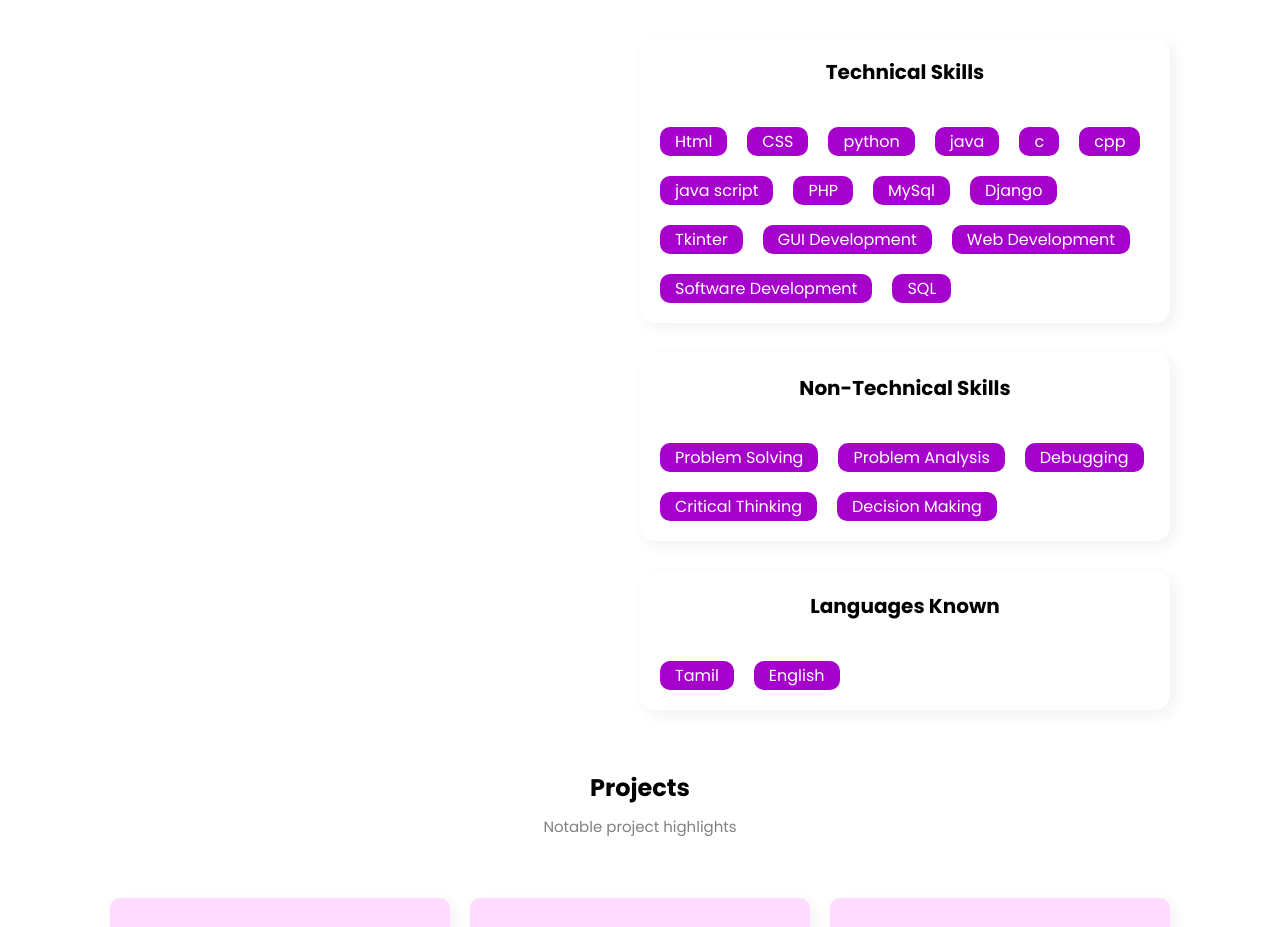
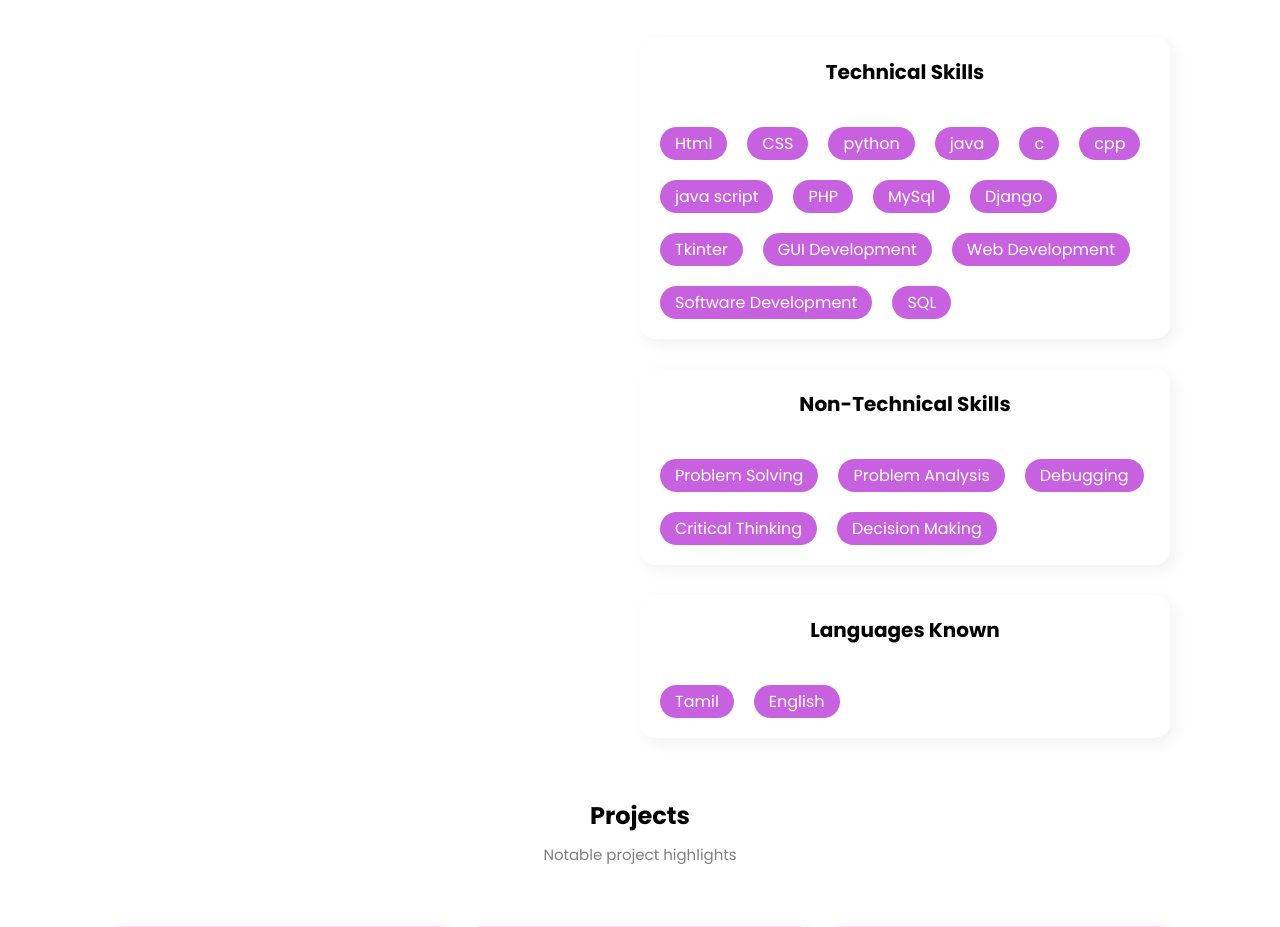
Before and after one commit to Keerthivasan-s-j/personal_portfolio, a plain HTML site: page index.html in a window 1280 px wide. Shown: the part 1371-2298 px from the top of the page. Drawn offline with nearby package versions, Linux system fonts and the light colour scheme; a web font is replaced by a local one.

Commit message:
changed the border radius and the color of the span tag in the skill box

```diff
--- a/style.css
+++ b/style.css
@@ -8,7 +8,7 @@ html{
     margin: 0;
     padding: 0;
     box-sizing: border-box;
-    font-family: poppins;
+    font-family: poppins, Arial, Helvetica, sans-serif;
 }
 
 body{
@@ -400,11 +400,11 @@ main{
 
 .skill-box .skills>span{
     color: white;
-    background-color: rgb(166, 0, 204);
+    background-color: rgba(167, 0, 204, 0.621);
     font-weight: 400;
     font-size: 16px;
-    padding: 2px 15px;
-    border-radius: 10px;
+    padding: 4px 15px;
+    border-radius: 30px;
     display: flex;
     justify-content: center;
     align-items: center;
```
